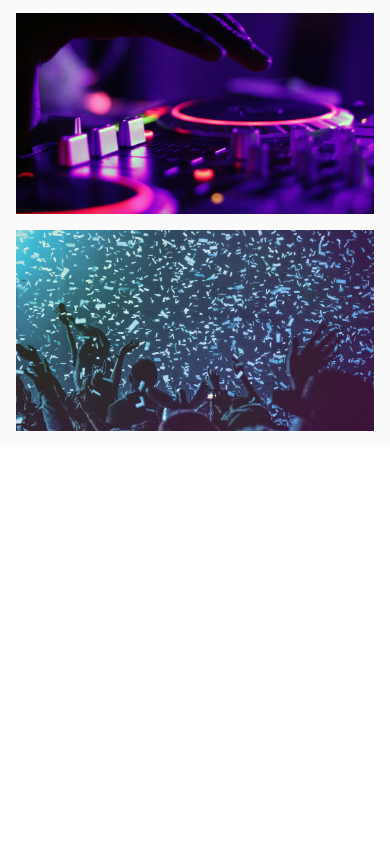
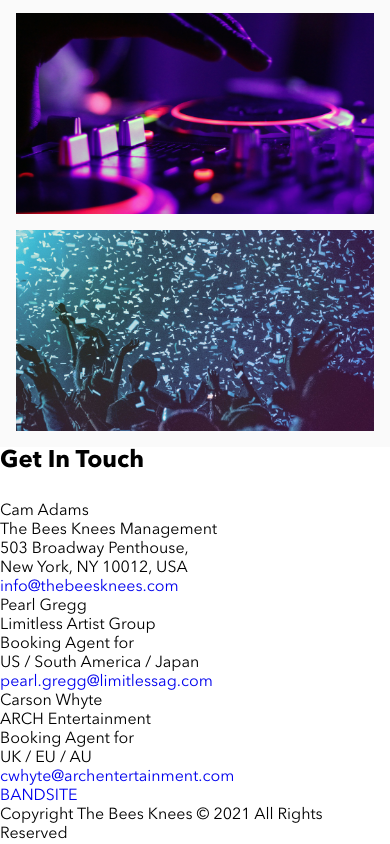
Before and after one commit to Arvton/arvin-josol-bandsite, a plain HTML site: page index.html in a window 390 px wide. Shown: the part 2623-3467 px from the top of the page. Before the commit the page ends 3070 px from the top, so only its background shows below. Drawn offline with Linux system fonts and the light colour scheme.

Commit message:
add html for footer section. layout for mobile. looked ahead to tablet and desktop mockups - create a reusable contact card - create wrappers for styling tablet/desktop

```diff
--- a/index.html
+++ b/index.html
@@ -53,16 +53,53 @@
         </article>
         <section class="gallery">
             <h2 class="gallery__title">Photo Gallery</h2>
-            <img src="./assets/images/Photo-gallery-1.jpg" alt="" class="gallery__image">
-            <img src="./assets/images/Photo-gallery-2.jpg" alt="" class="gallery__image">
-            <img src="./assets/images/Photo-gallery-3.jpg" alt="" class="gallery__image">
-            <img src="./assets/images/Photo-gallery-4.jpg" alt="" class="gallery__image">
-            <img src="./assets/images/Photo-gallery-5.jpg" alt="" class="gallery__image">
-            <img src="./assets/images/Photo-gallery-6.jpg" alt="" class="gallery__image">
-            <img src="./assets/images/Photo-gallery-7.jpg" alt="" class="gallery__image">
-            <img src="./assets/images/Photo-gallery-8.jpg" alt="" class="gallery__image">
-            <img src="./assets/images/Photo-gallery-9.jpg" alt="" class="gallery__image">
+            <img src="./assets/images/Photo-gallery-1.jpg" alt="Concert image 1" class="gallery__image">
+            <img src="./assets/images/Photo-gallery-2.jpg" alt="Concert image 2" class="gallery__image">
+            <img src="./assets/images/Photo-gallery-3.jpg" alt="Concert image 3" class="gallery__image">
+            <img src="./assets/images/Photo-gallery-4.jpg" alt="Concert image 4" class="gallery__image">
+            <img src="./assets/images/Photo-gallery-5.jpg" alt="Concert image 5" class="gallery__image">
+            <img src="./assets/images/Photo-gallery-6.jpg" alt="Concert image 6" class="gallery__image">
+            <img src="./assets/images/Photo-gallery-7.jpg" alt="Concert image 7" class="gallery__image">
+            <img src="./assets/images/Photo-gallery-8.jpg" alt="Concert image 8" class="gallery__image">
+            <img src="./assets/images/Photo-gallery-9.jpg" alt="Concert image 9" class="gallery__image">
         </section>
+        <footer class="footer">
+            <div class="footer__socials">
+                <h2 class="footer__title">Get In Touch</h2>
+                <div class="footer__icon-wrapper">
+                    <img class="footer__icon" src="./assets/icons/SVG/Icon-instagram.svg" alt="Instagram icon">
+                    <img class="footer__icon" src="./assets/icons/SVG/Icon-facebook.svg" alt="Facebook icon">
+                    <img class="footer__icon" src="./assets/icons/SVG/Icon-twitter.svg" alt="Twitter icon">
+                </div>
+            </div>
+            <div class="footer__contact-wrapper">
+                <div class="footer__contact-card">
+                    <p class="footer__contact-name">Cam Adams<br>
+                        The Bees Knees Management</p>
+                    <p class="footer__contact-info">503 Broadway Penthouse,<br>
+                        New York, NY 10012, USA</p>
+                    <a class="footer__contact-email" href="mailto:info@thebeesknees.com">info@thebeesknees.com</a>
+                </div>
+                <div class="footer__contact-card">
+                    <p class="footer__contact-name">Pearl Gregg<br>
+                        Limitless Artist Group</p>
+                    <p class="footer__contact-info">Booking Agent for<br>
+                        US / South America / Japan</p>
+                    <a class="footer__contact-email"
+                        href="mailto:pearl.gregg@limitlessag.com">pearl.gregg@limitlessag.com</a>
+                </div>
+                <div class="footer__contact-card">
+                    <p class="footer__contact-name">Carson Whyte<br>
+                        ARCH Entertainment</p>
+                    <p class="footer__contact-info">Booking Agent for<br>
+                        UK / EU / AU</p>
+                    <a class="footer__contact-email"
+                        href="mailto:cwhyte@archentertainment.com">cwhyte@archentertainment.com</a>
+                </div>
+            </div>
+            <a href="#" class="footer__logo">BANDSITE</a>
+            <p class="footer__copyright">Copyright The Bees Knees © 2021 All Rights Reserved</p>
+        </footer>
     </main>
 </body>
 
```
